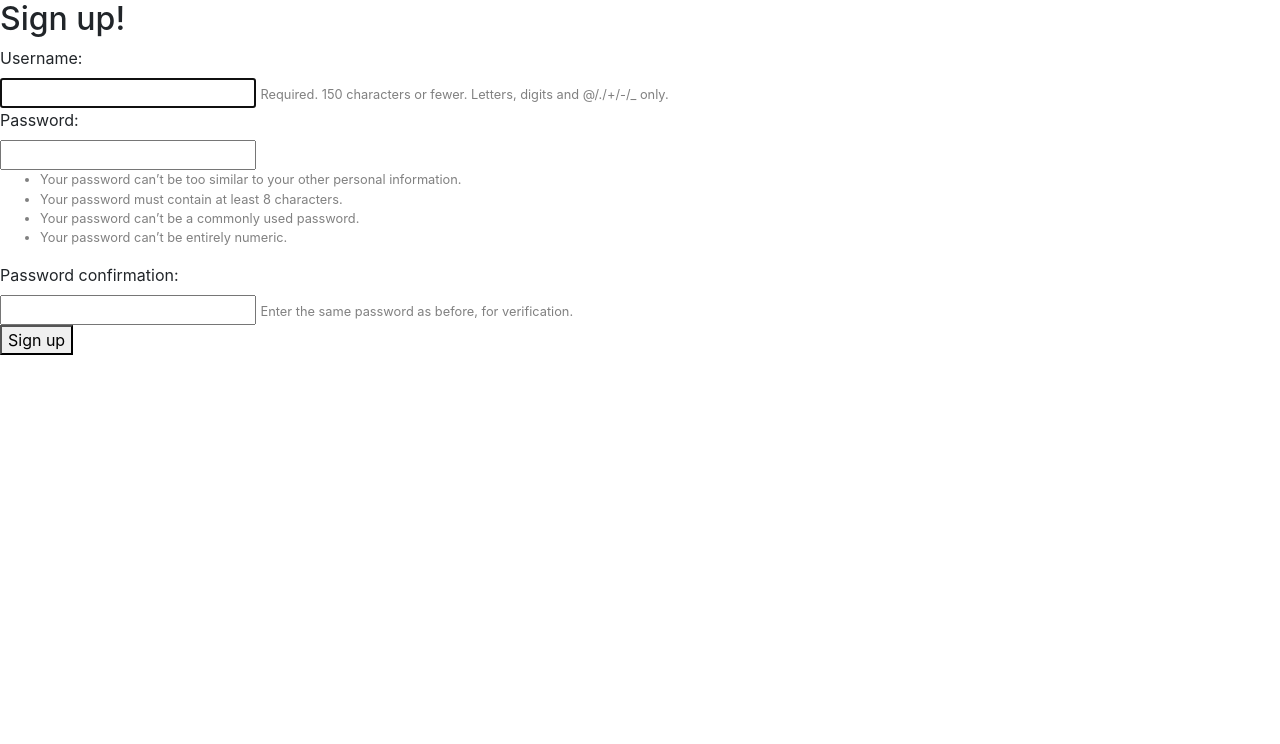
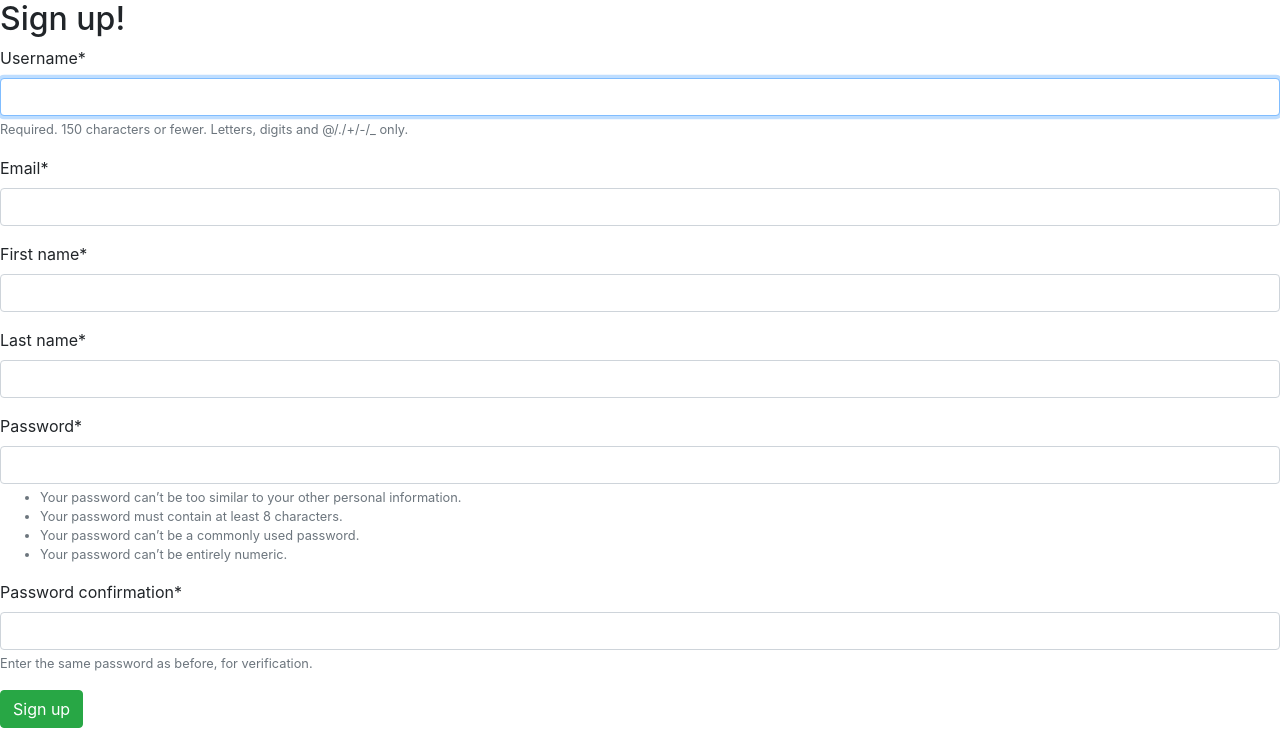
Before and after one commit to IanDoarn/EECE4081, a Django app: page /signup/ in a window 1280 px wide. Shown: the part 56-800 px from the top of the page. Run offline with Django 3.2, Linux system fonts and the light colour scheme; some libraries are stand-ins or nearby versions.

Commit message:
cosmetic updates

```diff
--- a/pool/forms.py
+++ b/pool/forms.py
@@ -1,5 +1,25 @@
 from django import forms
+from django.contrib.auth.forms import UserCreationForm
+from django.contrib.auth.models import User
 
+
+class UserCreationForm(UserCreationForm):
+    email = forms.EmailField(required=True)
+    first_name = forms.CharField(required=True)
+    last_name = forms.CharField(required=True)
+
+    class Meta:
+        model = User
+        fields = ("username", "email", "first_name", "last_name", "password1", "password2")
+
+    def save(self, commit=True):
+        user = super(UserCreationForm, self).save(commit=False)
+        user.email = self.cleaned_data["email"]
+        user.first_name = self.cleaned_data["first_name"]
+        user.last_name = self.cleaned_data["last_name"]
+        if commit:
+            user.save()
+        return user
 
 class BetForm(forms.Form):
     favorite = forms.BooleanField(required=False)
--- a/pool/templates/games.html
+++ b/pool/templates/games.html
@@ -8,7 +8,6 @@
         	<form action="" method="post">
             {% csrf_token %}
             {% render_table table %}
-        	<input type="submit"/>
         	</form>
         </div>
     </div>
--- a/pool/templates/registration/signup.html
+++ b/pool/templates/registration/signup.html
@@ -1,5 +1,5 @@
 {% extends 'base.html' %}
-
+{% load crispy_forms_tags %}
 {% block content %}
   <div>
     <h2 class="cm-header">Sign up!</h2>
@@ -9,22 +9,20 @@
         <p><strong>Oh snap! </strong>Please fix the errors!</p>
     </div>
 {% endif %}
+    <div>
 
-  <form method="post">
+    </div>
+    <form method="post">
     {% csrf_token %}
     {% for field in form %}
       <div>
-        {{ field.label_tag }}<br>
-        {{ field }}
-        {% if field.help_text %}
-          <small style="color: grey">{{ field.help_text }}</small>
-        {% endif %}
+        {{ field|as_crispy_field }}
         {% for error in field.errors %}
           <p style="color: red">{{ error }}</p>
         {% endfor %}
       </div>
     {% endfor %}
-    <button type="submit">Sign up</button>
+    <button type="submit" class="btn btn-success">Sign up</button>
   </form>
 
 {% endblock %}
--- a/pool/views.py
+++ b/pool/views.py
@@ -1,7 +1,7 @@
 from django.contrib.auth.decorators import login_required
 from django.contrib.auth import login, authenticate
 from django.contrib.auth.models import User
-from django.contrib.auth.forms import UserCreationForm
+# from django.contrib.auth.forms import UserCreationForm
 from django.shortcuts import render, redirect
 from .models import Game, Bet
 from datetime import date, datetime, timedelta
@@ -10,7 +10,7 @@ from django.core.exceptions import ObjectDoesNotExist
 from pool.models import Season, Subscription, SeasonalSubscription
 from django_tables2 import RequestConfig
 from .tables import GameTable
-from .forms import BetForm
+from .forms import BetForm, UserCreationForm
 from django.contrib import messages
 from random import choice
 
@@ -356,7 +356,7 @@ def betpage(request):
 
             b.save()
 
-            del request.session['current_bet_id']
+            # del request.session['current_bet_id']
             return redirect('games')
         else:
             # del request.session['current_bet_id']
@@ -377,8 +377,9 @@ def signup(request):
         if form.is_valid():
             form.save()
             username = form.cleaned_data.get('username')
+            email = form.cleaned_data.get('email')
             raw_password = form.cleaned_data.get('password1')
-            user = authenticate(username=username, password=raw_password)
+            user = authenticate(username=username, password=raw_password, email=email)
             login(request, user)
             return redirect('home')
     else:
```
Also changed, not shown: pool/templates/home.html (+6 -6 lines), db.sqlite3.
